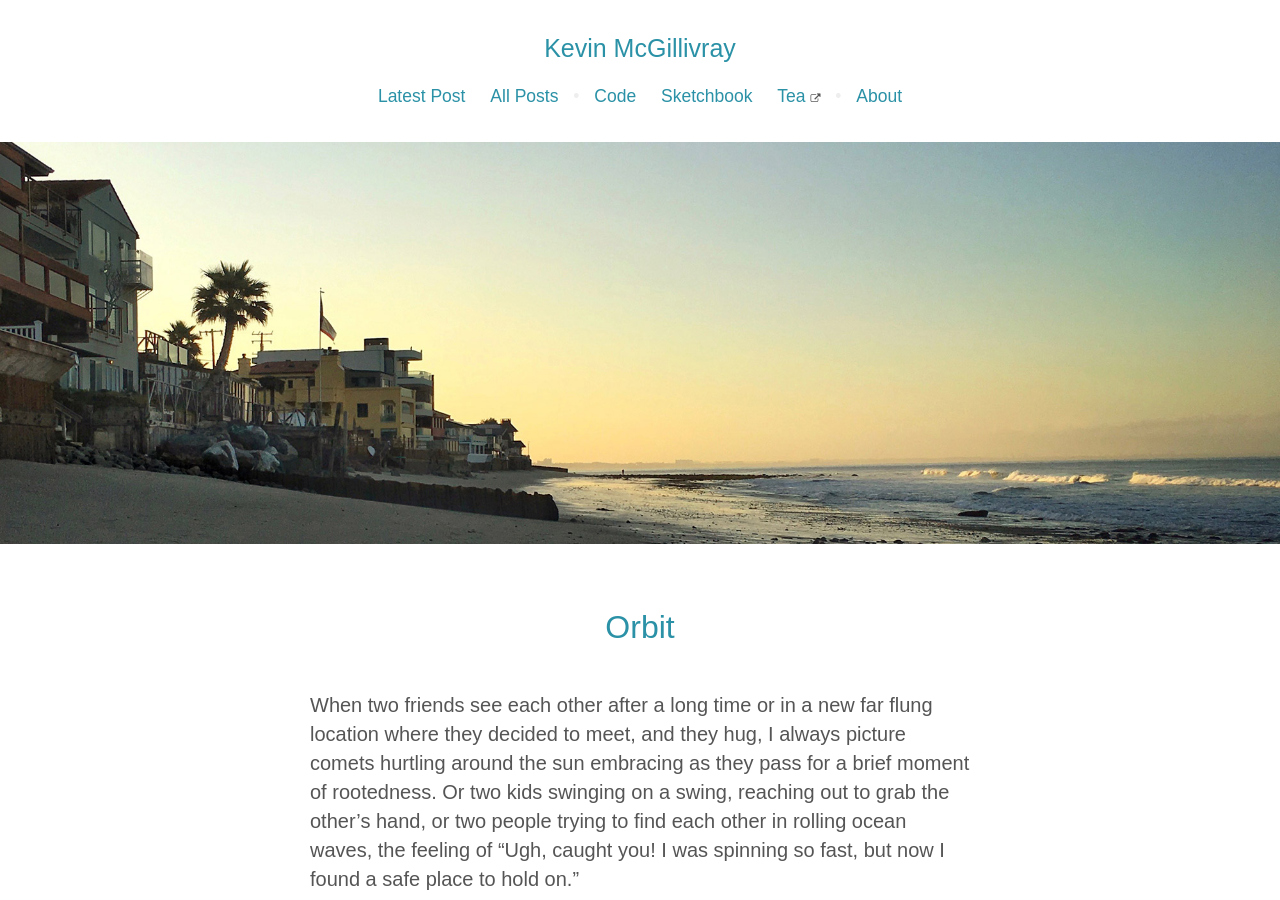
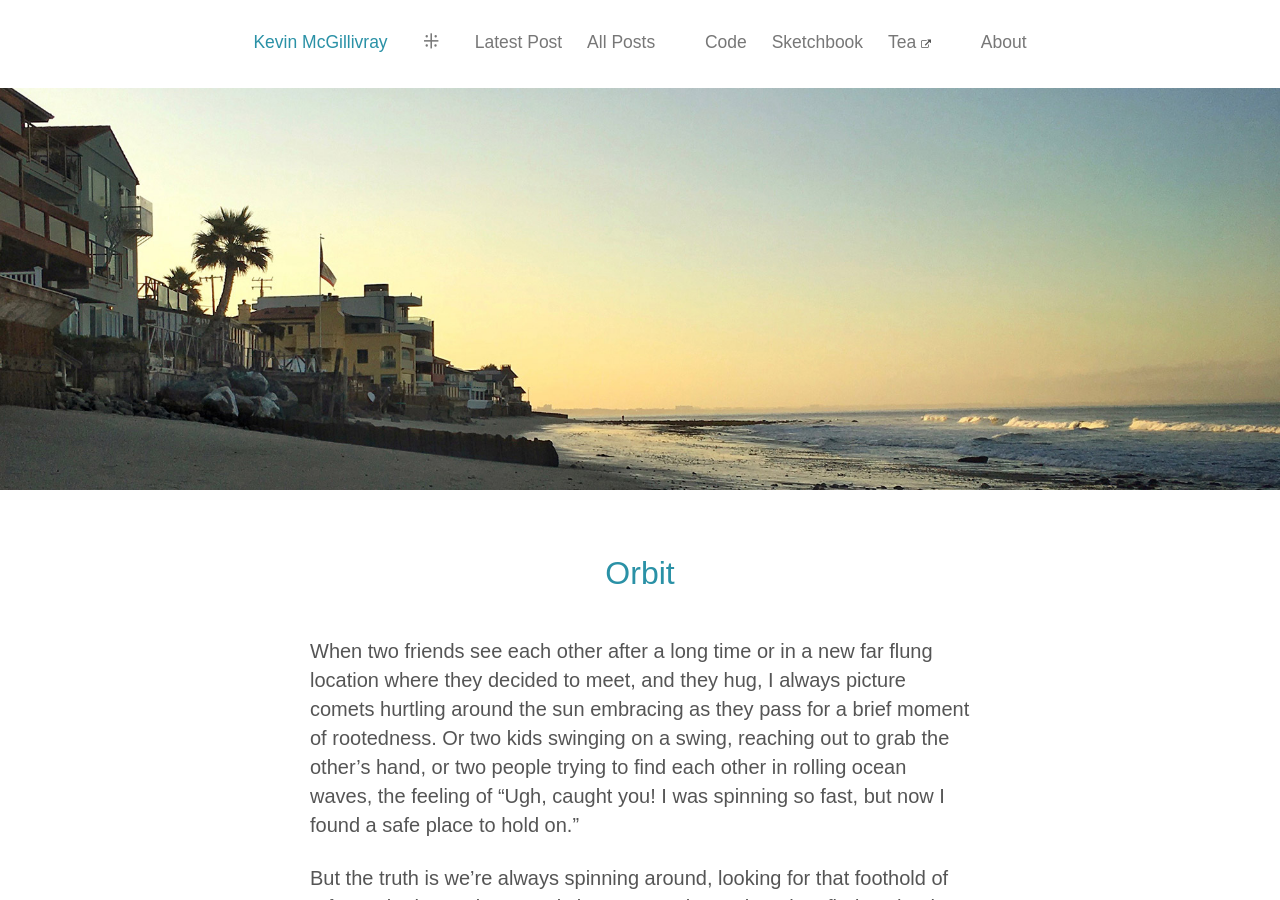
Before and after one commit to kmcgillivray/kmcgillivray.github.io, a Jekyll site: the page built from index.html, in a window 1280 px wide and 900 px high. Built offline with Jekyll 4.4.1, drawn with Linux system fonts in a browser that asks for light colours; nearby versions of some CDN libraries.

Commit message:
Iterate nav

```diff
--- a/_includes/navigation.html
+++ b/_includes/navigation.html
@@ -1,32 +1,29 @@
 <nav class="tc ph3">
-  <div>
-    <h1 class="f4"><a href="/">{{ site.title }}</a></h1>
-	  <nav class="f6 w-100">
-	  	<ul class="list pl0">
+    <h1 class="dib f6 ph2"><a href="/">{{ site.title }}</a></h1>
+    <span class="db dib-ns gray ph3"><span class="dn di-ns">⁜</span></span>
+  	<ul class="dib list pl0 f6">
       <li class="dib ph2">
-          <a href="/">Latest Post</a>
+        <a class="gray" href="/">Latest Post</a>
       </li>
 			<li class="dib ph2">
-					<a href="/archive">All Posts</a>
+				<a class="gray" href="/archive">All Posts</a>
 			</li>
-				<span class="db dib-ns light-gray"><span class="dn di-ns">•</span></span>
+			<span class="db dib-ns light-gray ph2"><span class="dn di-ns"></span></span>
 			<li class="dib ph2">
-					<a href="/code">Code</a>
+				<a class="gray" href="/code">Code</a>
 			</li>
   		<li class="dib ph2">
-	  			<a href="/sketchbook">Sketchbook</a>
+  			<a class="gray" href="/sketchbook">Sketchbook</a>
   		</li>
 			<li class="dib ph2">
-	  			<a target="_blank" href="http://teaguide.co">Tea <span class="small fa fa-external-link mid-gray"></span></a>
+  			<a target="_blank" class="gray" href="http://teaguide.co">Tea <span class="small fa fa-external-link mid-gray"></span></a>
   		</li>
-				<span class="db dib-ns light-gray"><span class="dn di-ns">•</span></span>
+			<span class="db dib-ns light-gray ph2"><span class="dn di-ns"></span></span>
   		<li class="dib ph2">
-	  			<a href="/about">About</a>
+  			<a class="gray" href="/about">About</a>
   		</li>
       <!-- <li {% if page.title == "Status" %}class="active"{% endif %}>
         <a href="/status">Status</a>
       </li> -->
   	<ul>
 </nav>
-  <div>
-</nav>
```
Lines whose indentation alone changed are shown as unchanged.
